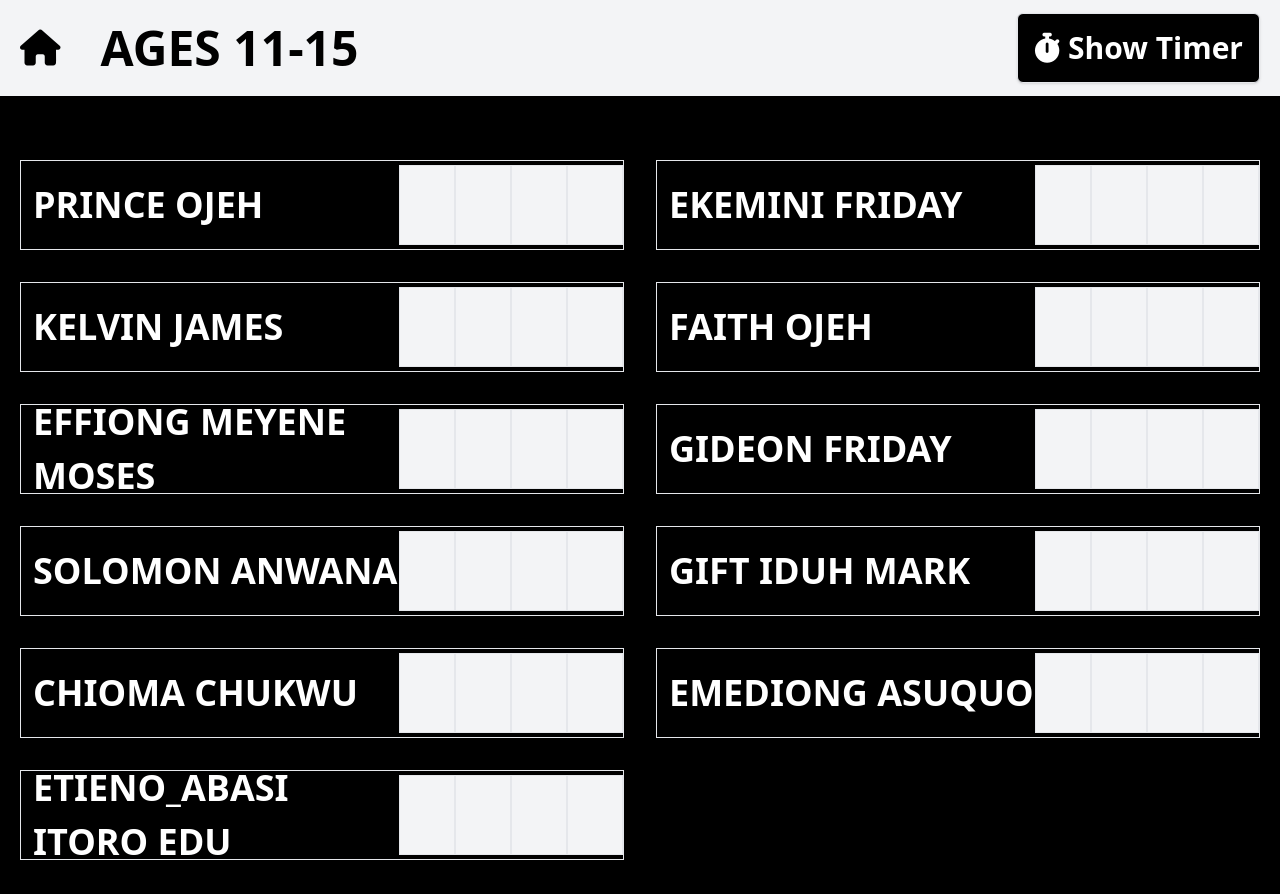
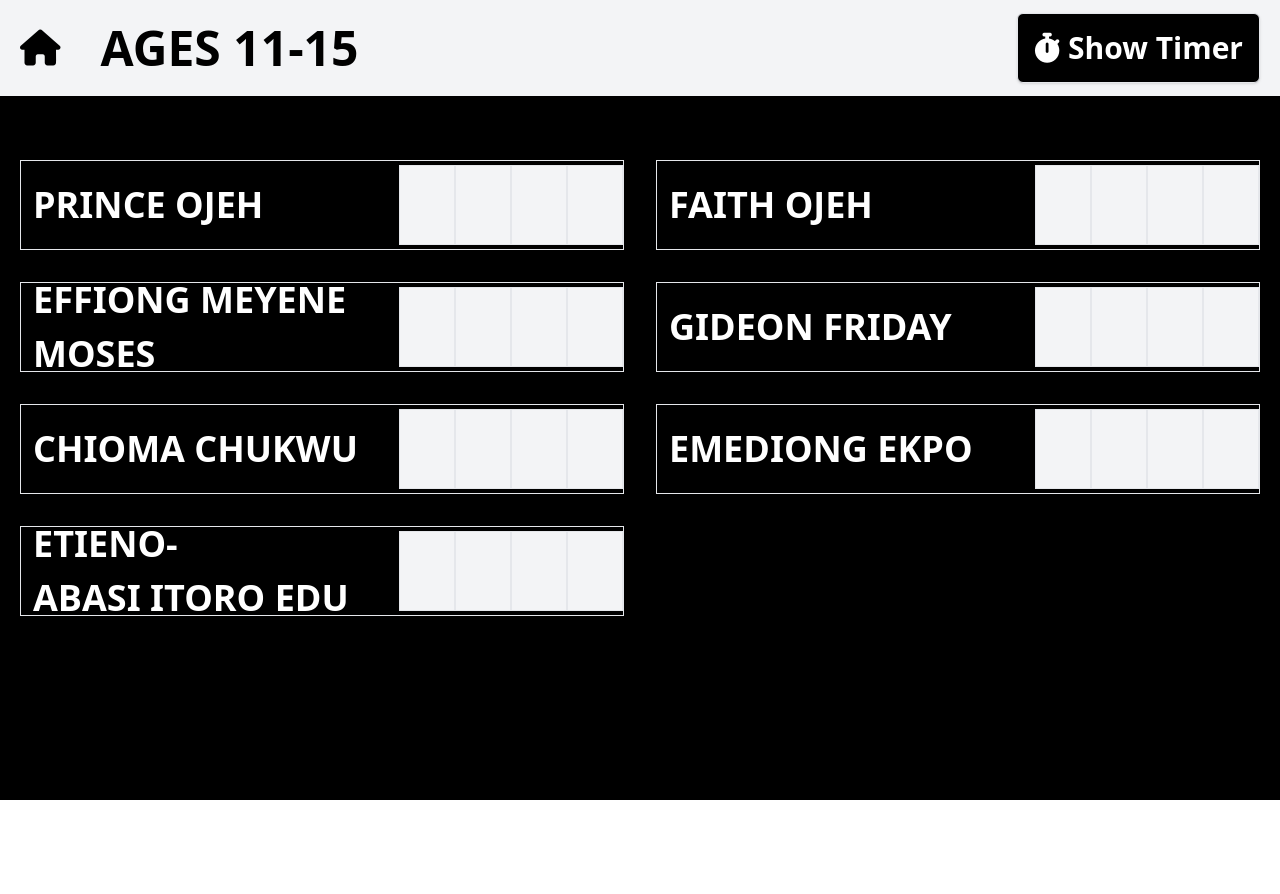
Before and after one commit to codes001/quiz-app, a React (Create React App) app: page /second in a window 1280 px wide. Shown: the top 894 px of the page. After the commit the page ends 800 px from the top, so only its background shows below. Built offline with nearby package versions, Linux system fonts and the light colour scheme.

Commit message:
updated names for final round

```diff
--- a/src/data.js
+++ b/src/data.js
@@ -2,48 +2,34 @@ const data = {
   first: {
     title: "Ages 6-10",
     participants: [
-      "Victor Ajunwa",
-      "Daniel Alex",
-      "Mmeyene Friday Uduak",
+      "Meyene Uduak",
       "Splendor Hezekiah",
-      "Possible Clement",
       "Medara Clement Essien",
-      "Semediong Friday",
       "Daramfon Udoh",
-      "Richard Amaefule",
-      "Nnonso Ekpo"
-    ]
-  ,
+      "Richard Amaefule",
+    ],
   },
   second: {
     title: "Ages 11-15",
-    participants:  [
+    participants: [
       "Prince Ojeh",
-      "Ekemini Friday",
-      "Kelvin James",
       "Faith Ojeh",
       "Effiong Meyene Moses",
       "Gideon Friday",
-      "Solomon Anwana",
-      "Gift iduh Mark",
       "Chioma Chukwu",
-      "Emediong Asuquo",
-      "Etieno_Abasi Itoro Edu"
-    ]
-  ,
+      "Emediong Ekpo",
+      "Etieno-Abasi Itoro Edu",
+    ],
   },
   third: {
     title: "Ages 16-25",
-    participants:  [
+    participants: [
       "Effiong Mary Iyanam",
-      "Gideon E. Jonah",
+      "Gideon E Jonah",
       "Ohiri Goodluck Ugochukwu",
-      "Eze Chidinma",
-      "Prince Okwong",
-      "Vereto Praise"
-    ]
-  ,
-  }
+      "Prince Okwong",
+    ],
+  },
 };
 
-export default data
+export default data;
```
